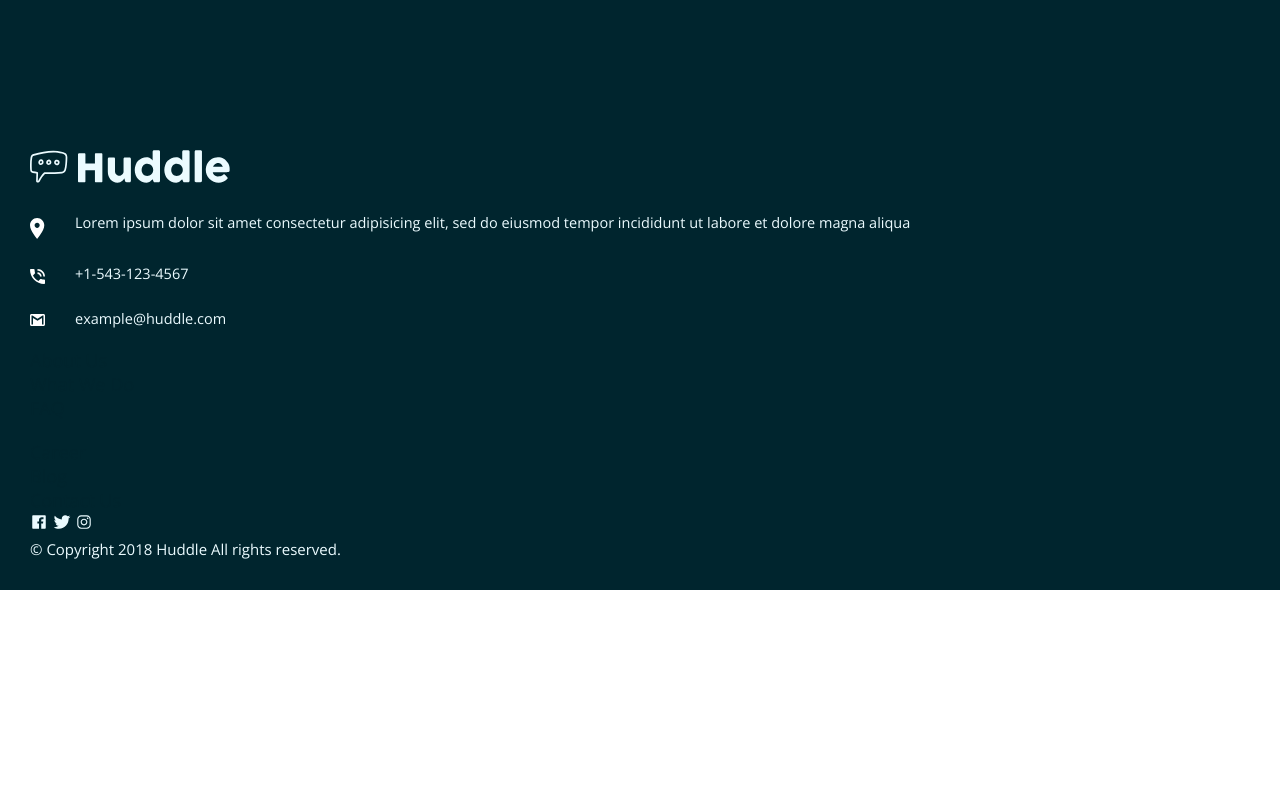
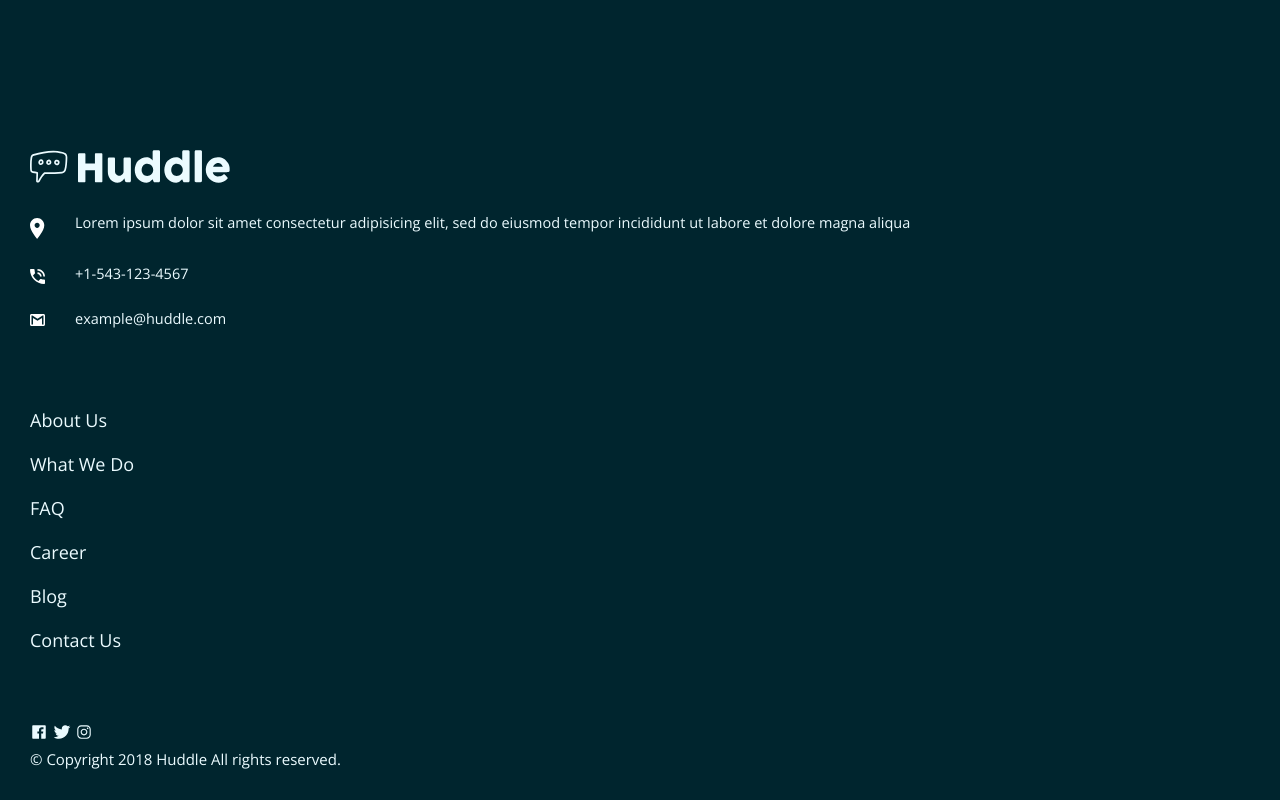
Before and after one commit to pauline-banye/FE-huddle, a plain HTML site: page index.html in a window 1280 px wide. Shown: the part 4976-5776 px from the top of the page. Before the commit the page ends 5566 px from the top, so only its background shows below. Drawn offline with nearby package versions, Linux system fonts and the light colour scheme; files whose address does not match are found by name.

Commit message:
style edits

```diff
--- a/css/style.css
+++ b/css/style.css
@@ -244,6 +244,11 @@ footer .container {
     margin-top: 25px;
 }
 
+.first-col {
+    margin-bottom: 40px;
+}
+
+
 .first-col .logo {
     width: 200px;
 }
@@ -272,13 +277,26 @@ footer .container {
     font-weight: var(--fw-reg);
 }
 
-.third-col,
+.third-col li,
+.second-col li {
+    margin-top: 20px;
+}
+
+.third-col a,
+.second-col a {
+    color: var(--very-pale-cyan);
+}
+
+.third-col {
+    margin-bottom: 20px;
+}
+
 .second-col {
     margin-top: 20px;
 }
 
 .col-socials {
-
+    margin-top: 50px;
 }
 
 .fa-stack-2x {
```
